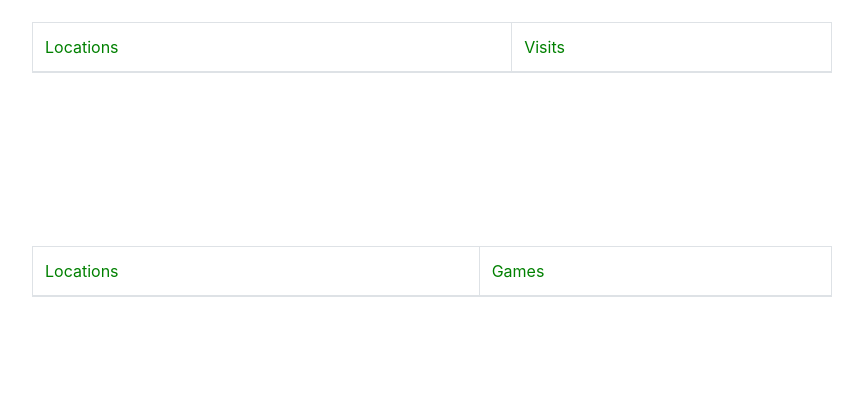
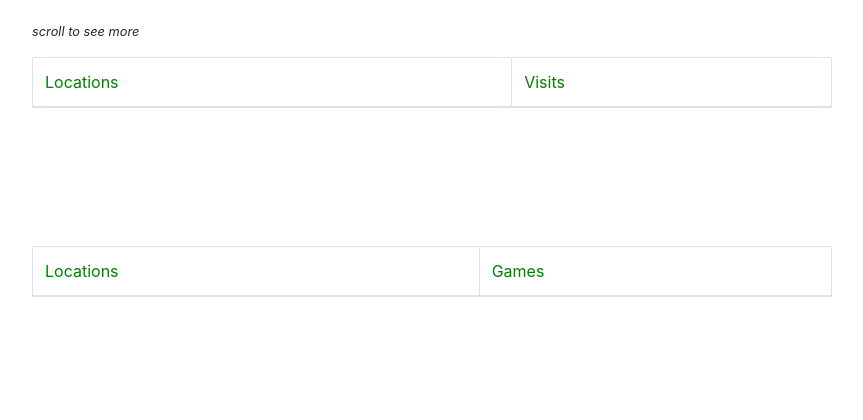
Before and after one commit to tambatd/PSPassport, a Flask app: template templates/display_prototype.html in a window 1280 px wide. Shown: the part 884-1304 px from the top of the page, without its empty margins (208-1071 px from the left). Run offline with Flask 2, Linux system fonts and the light colour scheme; the template is opened without the code that fills it, so the values that code supplies are empty; some libraries are stand-ins or nearby versions.

Commit message:
added scrolling info

```diff
--- a/templates/display_prototype.html
+++ b/templates/display_prototype.html
@@ -53,6 +53,7 @@
 <div class="content">
 <div class="center">
 <div class="table-wrapper-scroll-y my-custom-scrollbar">
+    <small><p><i>scroll to see more</i></p></small>
     <table class="table table-bordered table-striped mb-0">
         <thead>
             <tr style="color: green;">
```
